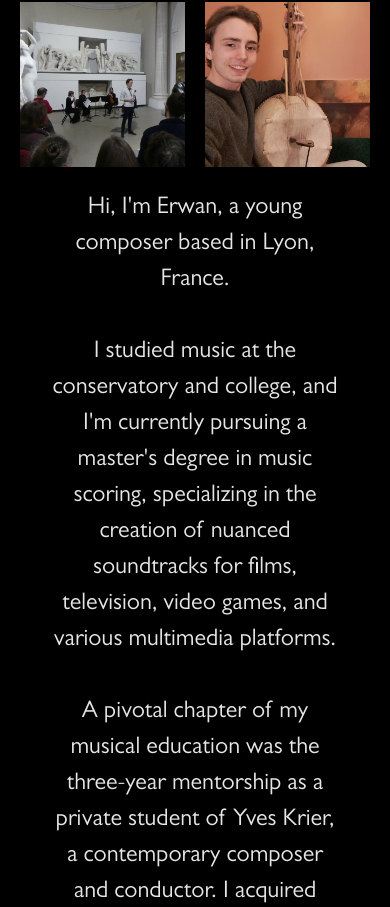
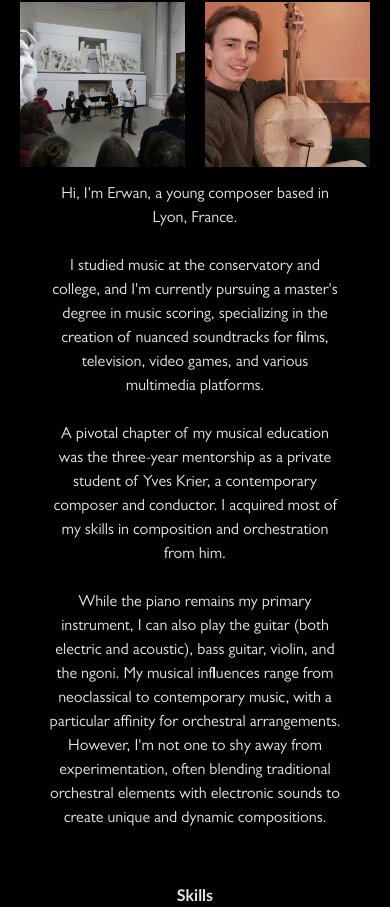
Before and after one commit to ahmnot/erwan-lp, a SvelteKit app: page / in a window 390 px wide. Shown: the part 2657-3564 px from the top of the page. Built offline with nearby package versions, Linux system fonts and the light colour scheme; a web font is replaced by a local one.

Commit message:
better text on mobile

```diff
--- a/src/routes/+page.svelte
+++ b/src/routes/+page.svelte
@@ -336,6 +336,9 @@
 	}
 
 	@media (max-width: 900px) {
+		.bio-text,.bio-skills {
+			font-size: medium;
+		}
 		.home-profile-picture {
 			display: none;
 		}
```
